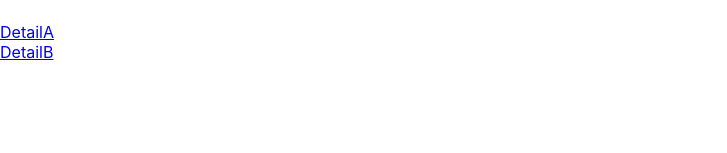
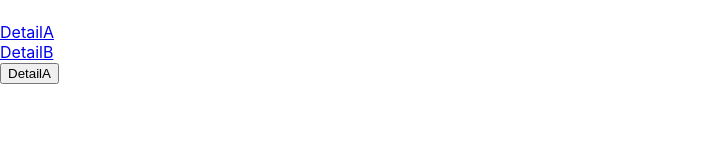
Before and after one commit to naoya01/practice-react--2, a React (Create React App) app in the folder react-router-practise/: page /page1 in a window 1280 px wide. Shown: the part 127-280 px from the top of the page, without its empty margins (0-727 px from the left). Built offline with nearby package versions, Linux system fonts and the light colour scheme.

Commit message:
navigate

```diff
--- a/react-router-practise/src/Page1.jsx
+++ b/react-router-practise/src/Page1.jsx
@@ -1,13 +1,19 @@
-import { Link } from "react-router-dom";
+import { Link,useNavigate } from "react-router-dom";
 
 export const Page1 = () => {
+  const arr = [...Array(100).keys()];
+  // console.log(arr);
+  const navigate = useNavigate();
+  const onClickDetailA = () => navigate("/page1/detailA");
   return(
 
       <div>
         <h1>Page1ページです</h1>
-        <Link to="/page1/detailA">DetailA</Link>
+        <Link to={{ pathname: "/page1/detailA",state: arr }}>DetailA</Link>
         <br/>
         <Link to="/page1/detailB">DetailB</Link>
+        <br/>
+        <button onClick={onClickDetailA}>DetailA</button>
       </div>
 
 
--- a/react-router-practise/src/Page1DetailA.jsx
+++ b/react-router-practise/src/Page1DetailA.jsx
@@ -1,4 +1,7 @@
+import { useLocation } from "react-router-dom";
 export const Page1DetailA = () => {
+  const state = useLocation();
+  console.log(state);
   return(
     <>
       <div>
--- a/react-router-practise/src/UrlParameter.jsx
+++ b/react-router-practise/src/UrlParameter.jsx
@@ -1,15 +1,18 @@
-import {useParams} from "react-router-dom"
+import {useParams ,useLocation} from "react-router-dom"
 
 import { Link } from "react-router-dom";
 
 export const UrlParameter = () => {
   const {id}  = useParams();
-  console.log({id});
+  const {search}  = useLocation();
+  const query = new URLSearchParams(search);
+  console.log(query);
   return(
     <>
       <div>
         <h1>UrlParameterページです</h1>
         <p>パラメータ {id} です</p>
+        <p>クエリパラメータ {query.get("name")} です</p>
       </div>
     </>
   );
```
